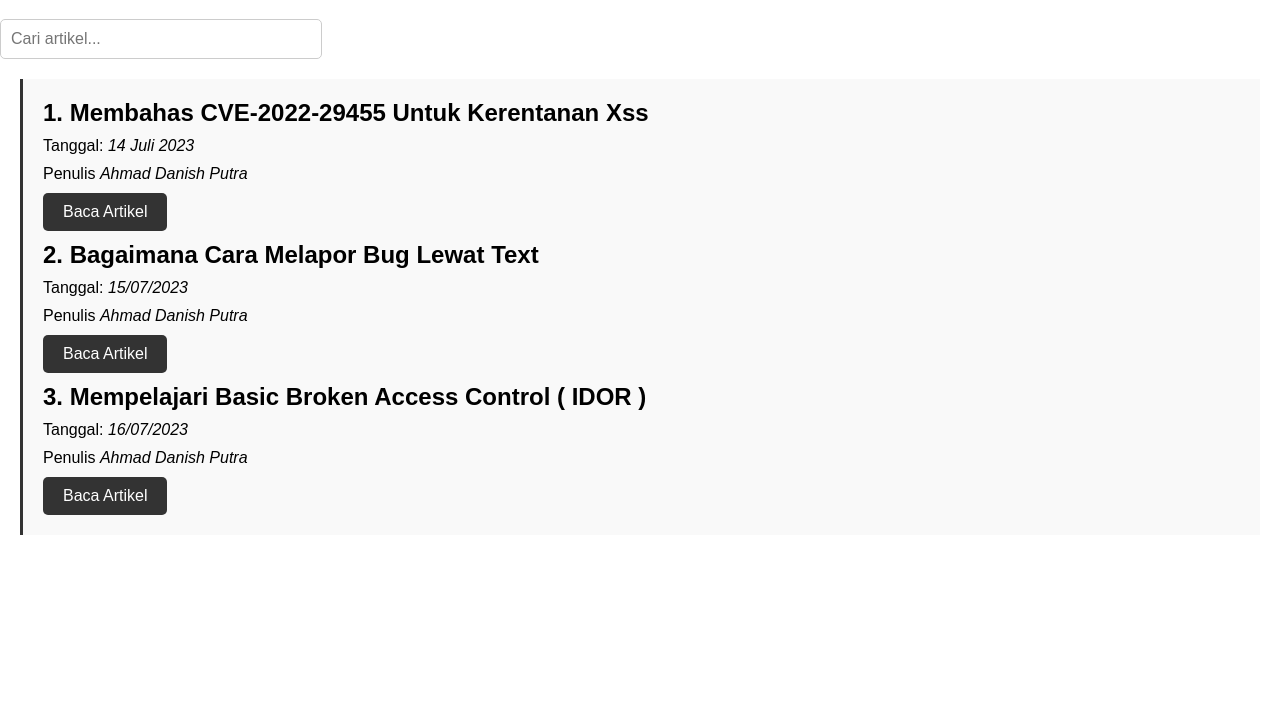
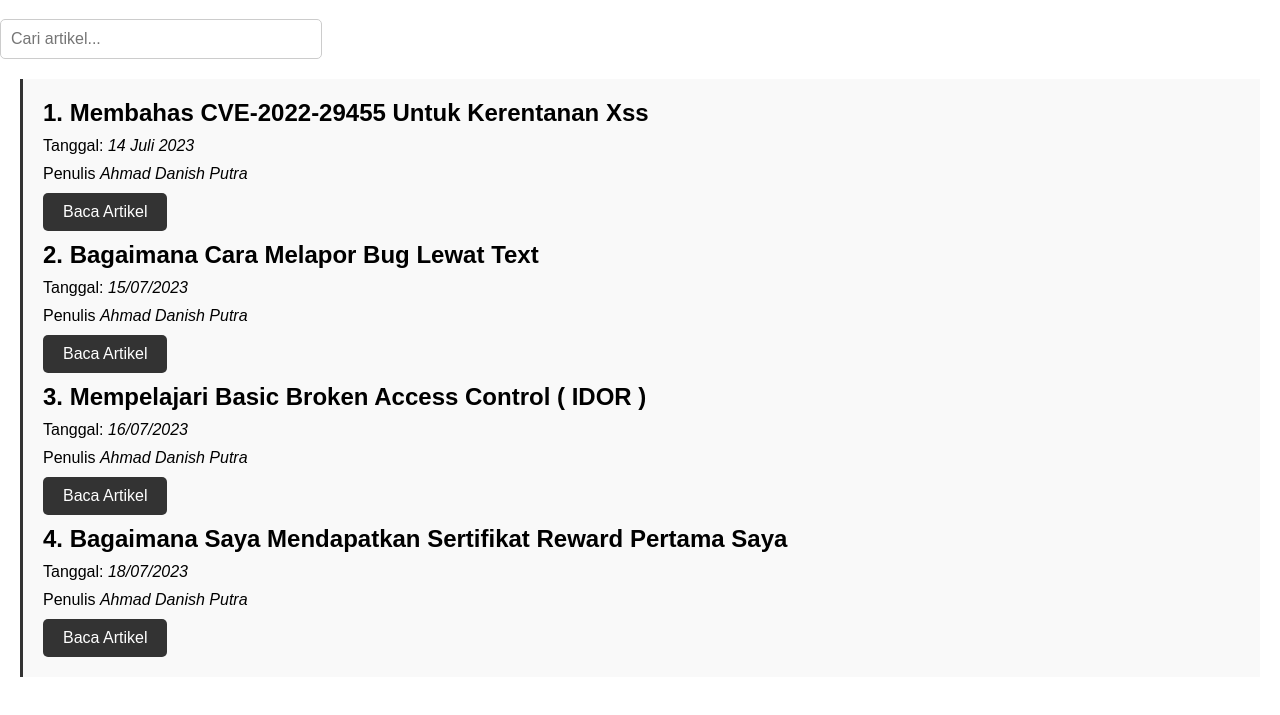
Before and after one commit to MsecTeam/msecteam.github.io, a plain HTML site: page blog.html in a window 1280 px wide. Shown: the part 79-794 px from the top of the page. Drawn offline with Linux system fonts and the light colour scheme.

Commit message:
Update blog.html

```diff
--- a/blog.html
+++ b/blog.html
@@ -127,8 +127,14 @@
       <p>Penulis <span class="date">Ahmad Danish Putra</span></p>
       <a href="https://msecteam.blogspot.com/2023/07/mempelajari-basic-broken-access-control.html" class="btn-register">Baca Artikel
       </a>
-
-    </blockquote>
+      <p></p>
+      <article id="article3">
+      <h2>4. Bagaimana Saya Mendapatkan Sertifikat Reward Pertama Saya</h2>
+      <p>Tanggal: <span class="date">18/07/2023</span></p>
+      <p>Penulis <span class="date">Ahmad Danish Putra</span></p>
+      <a href="https://msecteam.blogspot.com/2023/07/bagaimana-cara-saya-mendapatkan-reward.html" class="btn-register">Baca Artikel
+      </a>
+      </blockquote>
   </section>
   <script src="search.js"></script>
 </body>
```
